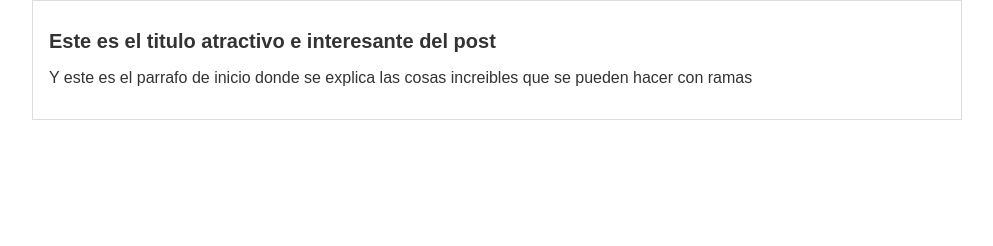
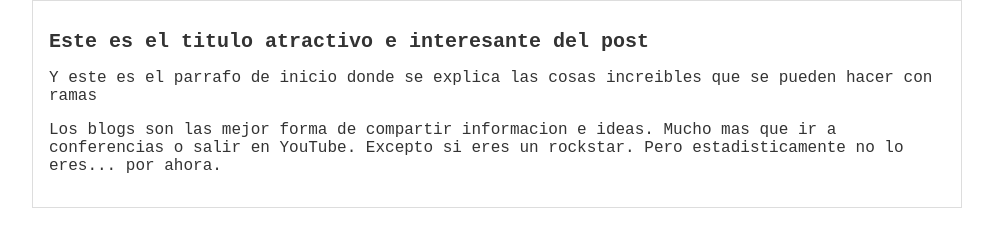
Before and after one commit to sdiegox/hyperblog, a plain HTML site: page index.html in a window 1280 px wide. Shown: the whole page, without its empty margins (143-1136 px from the left). Drawn offline with Linux system fonts and the light colour scheme.

Commit message:
Agregando el contenido adicional del blog y una mejor tipografia

```diff
--- a/css/estilos.css
+++ b/css/estilos.css
@@ -1,7 +1,7 @@
 body{
     color: #333;
     text-align: center;
-    font-family: Arial, Helvetica, sans-serif;
+    font-family: 'Courier New', Courier, monospace;
     font-size: 16px;
     margin: 0;
     padding: 0;
--- a/index.html
+++ b/index.html
@@ -12,6 +12,7 @@
         <div id="post">
             <h1>Este es el titulo atractivo e interesante del post</h1>
             <p>Y este es el parrafo de inicio donde se explica las cosas increibles que se pueden hacer con ramas</p>
+            <p>Los blogs son las mejor forma de compartir informacion e ideas. Mucho mas que ir a conferencias o salir en YouTube. Excepto si eres un rockstar. Pero estadisticamente no lo eres... por ahora.</p>
         </div>
     </div>
 </body>
```
